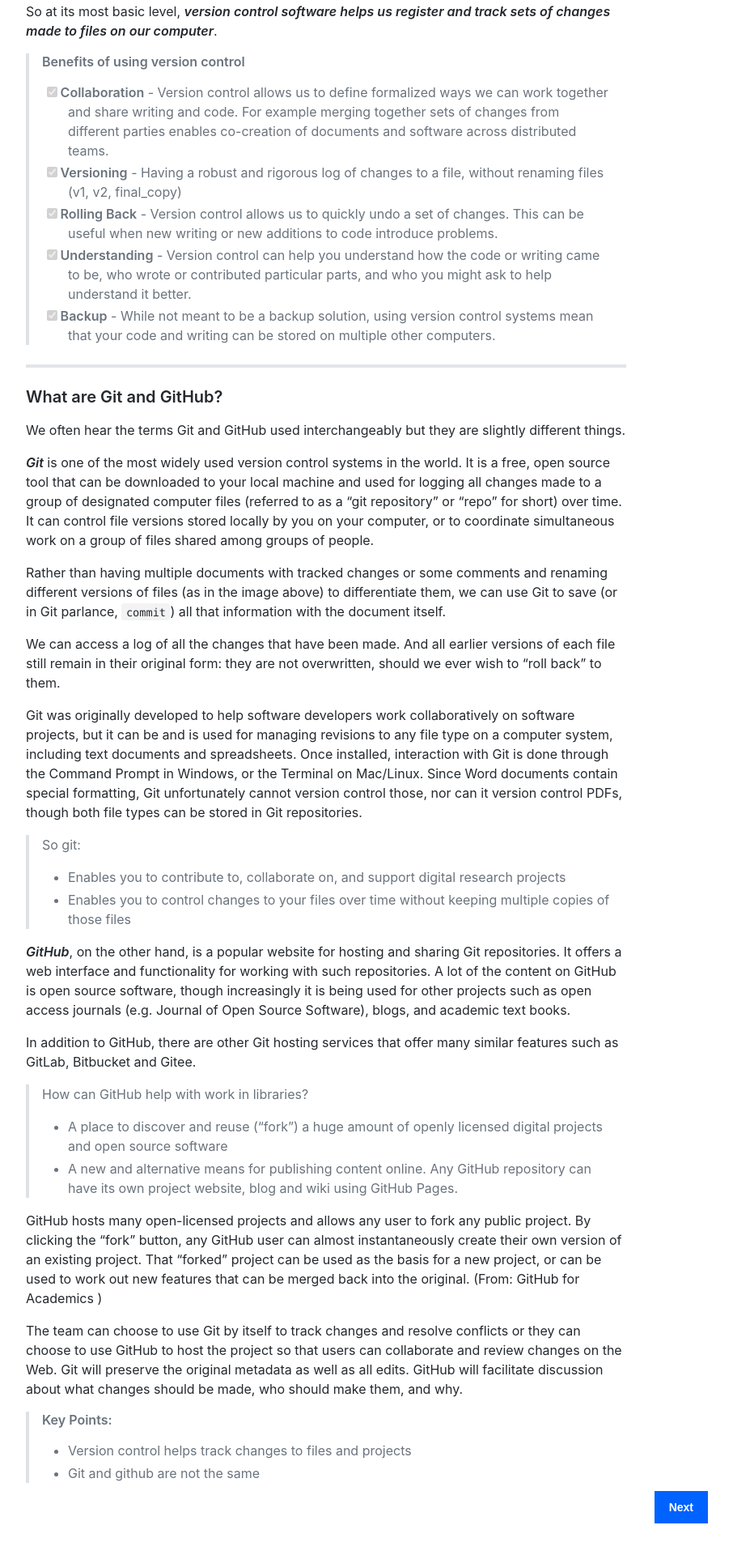
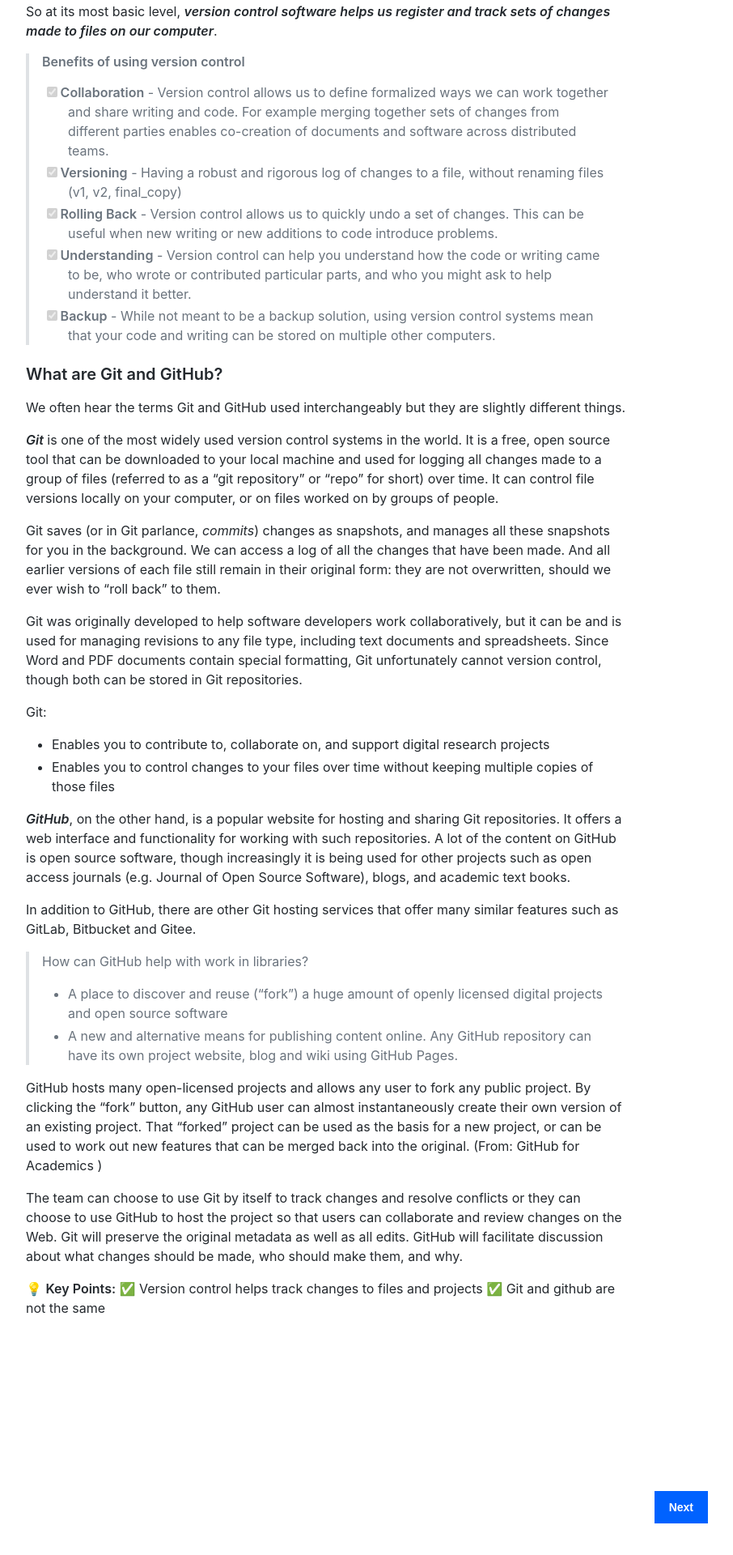
Before and after one commit to liamodwyer/github-pages, a Jekyll site: the page built from _workshop/index.md, in a window 1280 px wide. Shown: the part 1265-3185 px from the top of the page at 81% size, without its empty margins (365-1271 px from the left). Built offline with Jekyll 4.4.1, drawn with Linux system fonts in a browser that asks for light colours; some web fonts are replaced.

Commit message:
Retest icons

```diff
--- a/_workshop/index.md
+++ b/_workshop/index.md
@@ -33,23 +33,20 @@ So at its most basic level, __*version control software helps us register and tr
 > - [x] __Backup__ - While not meant to be a backup solution, using version control systems mean that your code and writing can be stored on multiple other computers.
 
 
-***
+
 
 ### What are Git and GitHub?
 We often hear the terms Git and GitHub used interchangeably but they are slightly different things.
 
-**_Git_** is one of the most widely used version control systems in the world. It is a free, open source tool that can be downloaded to your local machine and used for logging all changes made to a group of designated computer files (referred to as a “git repository” or “repo” for short) over time. It can control file versions stored locally by you on your computer, or to coordinate simultaneous work on a group of files shared among groups of people.
+**_Git_** is one of the most widely used version control systems in the world. It is a free, open source tool that can be downloaded to your local machine and used for logging all changes made to a group of files (referred to as a “git repository” or “repo” for short) over time. It can control file versions locally on your computer, or on files worked on by groups of people.
 
-Rather than having multiple documents with tracked changes or some comments and renaming different versions of files (as in the image above) to differentiate them, we can use Git to save (or in Git parlance, `commit`) all that information with the document itself.
+Git saves (or in Git parlance, _commits_) changes as snapshots, and manages all these snapshots for you in the background. We can access a log of all the changes that have been made. And all earlier versions of each file still remain in their original form: they are not overwritten, should we ever wish to “roll back” to them.
 
-We can access a log of all the changes that have been made. And all earlier versions of each file still remain in their original form: they are not overwritten, should we ever wish to “roll back” to them.
+Git was originally developed to help software developers work collaboratively, but it can be and is used for managing revisions to any file type, including text documents and spreadsheets. Since Word and PDF documents contain special formatting, Git unfortunately cannot version control, though both can be stored in Git repositories.
 
-Git was originally developed to help software developers work collaboratively on software projects, but it can be and is used for managing revisions to any file type on a computer system, including text documents and spreadsheets. Once installed, interaction with Git is done through the Command Prompt in Windows, or the Terminal on Mac/Linux. Since Word documents contain special formatting, Git unfortunately cannot version control those, nor can it version control PDFs, though both file types can be stored in Git repositories.
-
-> So git:
->
-> * Enables you to contribute to, collaborate on, and support digital research projects
-> * Enables you to control changes to your files over time without keeping multiple copies of those files
+Git:
+* Enables you to contribute to, collaborate on, and support digital research projects
+* Enables you to control changes to your files over time without keeping multiple copies of those files
 
 **_GitHub_**, on the other hand, is a popular website for hosting and sharing Git repositories. It offers a web interface and functionality for working with such repositories. A lot of the content on GitHub is open source software, though increasingly it is being used for other projects such as open access journals (e.g. Journal of Open Source Software), blogs, and academic text books.
 
@@ -64,6 +61,6 @@ GitHub hosts many open-licensed projects and allows any user to fork any public
 
 The team can choose to use Git by itself to track changes and resolve conflicts or they can choose to use GitHub to host the project so that users can collaborate and review changes on the Web. Git will preserve the original metadata as well as all edits. GitHub will facilitate discussion about what changes should be made, who should make them, and why.
 
-> #### Key Points:
-> * Version control helps track changes to files and projects
-> * Git and github are not the same
+💡 **Key Points:**
+✅ Version control helps track changes to files and projects
+✅ Git and github are not the same
```
